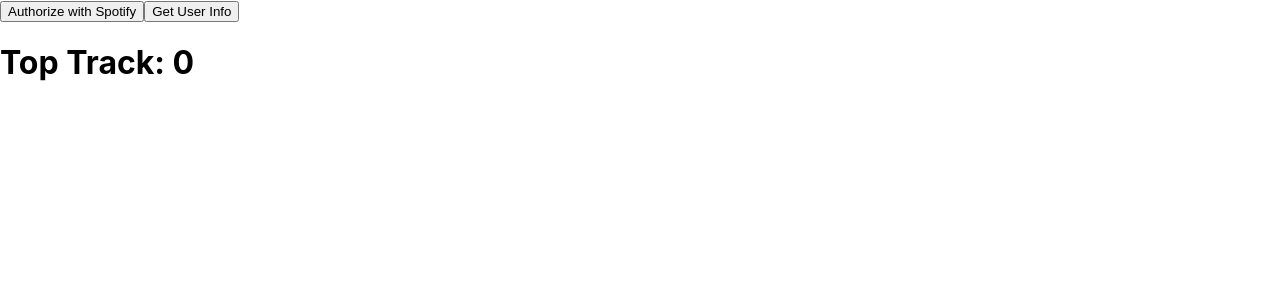
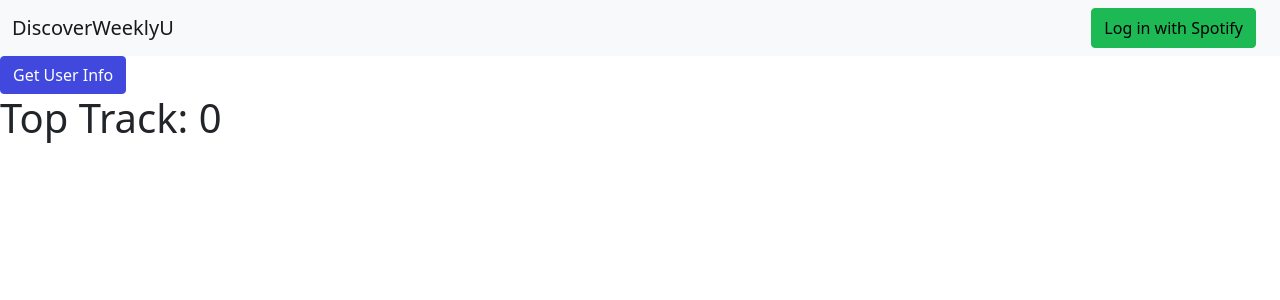
Before and after one commit to UTSCC09/project-bestestc09group, a React (Create React App) app in the folder client/: page / in a window 1280 px wide. Shown: the top 300 px of the page. Built offline with nearby package versions, Linux system fonts and the light colour scheme.

Commit message:
Added Bootstrap

```diff
--- a/client/package.json
+++ b/client/package.json
@@ -6,14 +6,17 @@
     "@testing-library/jest-dom": "^5.16.2",
     "@testing-library/react": "^12.1.3",
     "@testing-library/user-event": "^13.5.0",
-    "Buffer": "0.0.0",
     "apollo-boost": "^0.4.9",
     "axios": "^0.26.0",
+    "bootstrap": "^5.1.3",
+    "Buffer": "0.0.0",
     "graphql": "^16.3.0",
     "react": "^17.0.2",
     "react-apollo": "^3.1.5",
+    "react-bootstrap": "^2.2.0",
     "react-dom": "^17.0.2",
     "react-scripts": "5.0.0",
+    "sass": "^1.49.9",
     "web-vitals": "^2.1.4"
   },
   "scripts": {
--- a/client/src/App.js
+++ b/client/src/App.js
@@ -2,6 +2,14 @@
 import Buffer from "Buffer";
 import {api} from './api';
 import './App.css';
+
+/* ----- Styling ----- */
+import Navbar from 'react-bootstrap/Navbar';
+import Container from 'react-bootstrap/Container';
+import Button from 'react-bootstrap/Button';
+import Nav from 'react-bootstrap/Nav';
+import './theme.scss';
+import NavbarCollapse from 'react-bootstrap/esm/NavbarCollapse';
 
 function App() {
   const TOKEN = "https://accounts.spotify.com/api/token";
@@ -111,7 +119,6 @@
         state: generateRandomState(16),
         scope: scope,
       }
-
       sessionStorage.setItem('state', authorization_options.state);
       window.location.href = ('https://accounts.spotify.com/authorize?' + jsonToQuery(authorization_options))
     })
@@ -124,13 +131,19 @@
   }
 
   return (
-    <div className="App">
-      <header className="App-header">
-        <button onClick={handleAuthorization}>Authorize with Spotify</button>
-        <button onClick={getInfo}>Get User Info</button>
-        <h1>Top Track: {top_track}</h1>
-      </header>
-    </div>
+    <Container fluid className="p-0">
+      <Navbar bg="light">
+        <Container fluid>
+          <Navbar.Toggle aria-controls="responsive-navbar-nav"/>
+            <Nav className="justify-content-between container-fluid">
+              <Navbar.Brand>DiscoverWeeklyU</Navbar.Brand>
+              <Button variant="primary" onClick={handleAuthorization}>Log in with Spotify</Button>
+            </Nav>
+        </Container>
+      </Navbar>
+      <Button variant="secondary" onClick={getInfo}>Get User Info</Button>
+      <h1>Top Track: {top_track}</h1>
+    </Container>
   );
 }
 
--- /dev/null
+++ b/client/src/theme.scss
@@ -0,0 +1,11 @@
+@import "node_modules/bootstrap/scss/functions";
+@import "node_modules/bootstrap/scss/variables";
+
+// change the theme
+$theme-colors: (
+    "primary": #1DB954,
+    "secondary": #4048DE,
+);
+
+// Import Bootstrap and its default variables
+@import '~bootstrap/scss/bootstrap';
```
Also changed, not shown: 1 other file (tests, documents, lock files or other folders).
